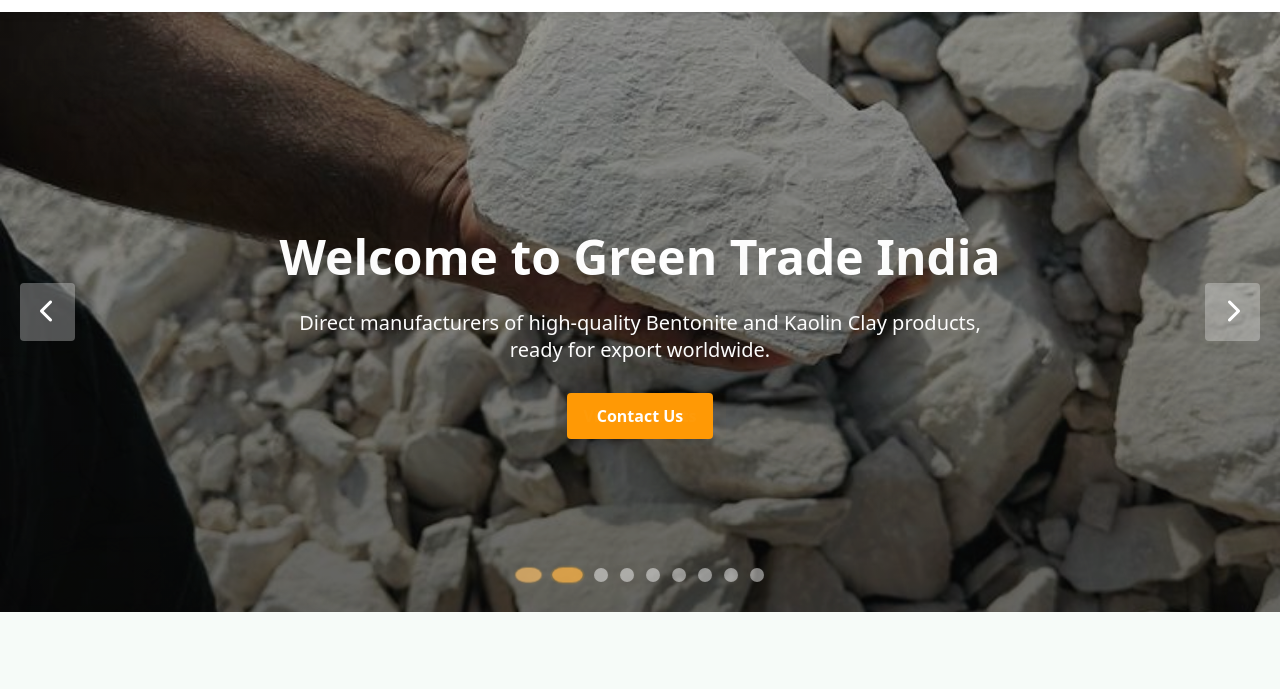
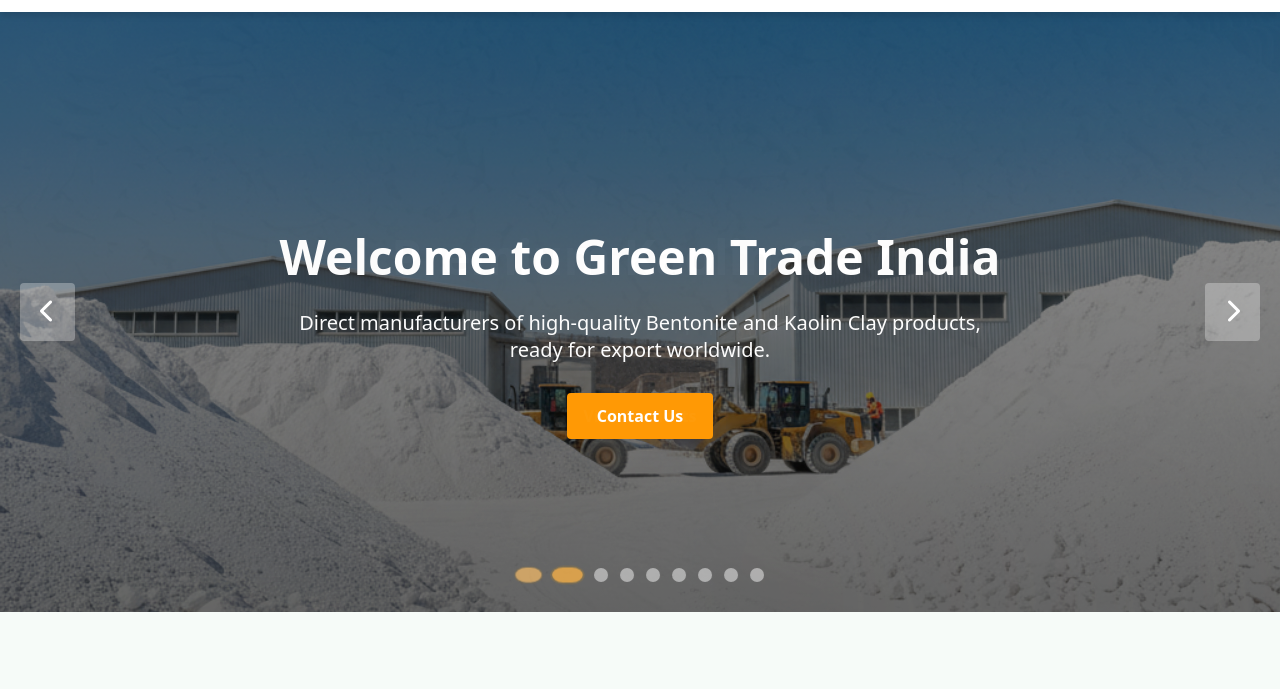
Before and after one commit to DAKSHSHARMA2901/GTI, a website: page index.html in a window 1280 px wide. Shown: the part 98-787 px from the top of the page. Drawn offline with Linux system fonts and the light colour scheme.

Commit message:
Replace hero slider Bentonite image with Gemini generated image

```diff
--- a/index.html
+++ b/index.html
@@ -35,7 +35,7 @@
     <section class="hero-slider" id="home">
         <div class="slider-container">
             <div class="slide active">
-                <img src="public/IMG-20251101-WA0004.jpg" alt="Bentonite Products" loading="eager">
+                <img src="public/Gemini_Generated_Image_bpnqmabpnqmabpnq.png" alt="Bentonite Products" loading="eager">
                 <div class="slide-content">
                     <div class="container">
                         <h2>Welcome to Green Trade India</h2>
```
